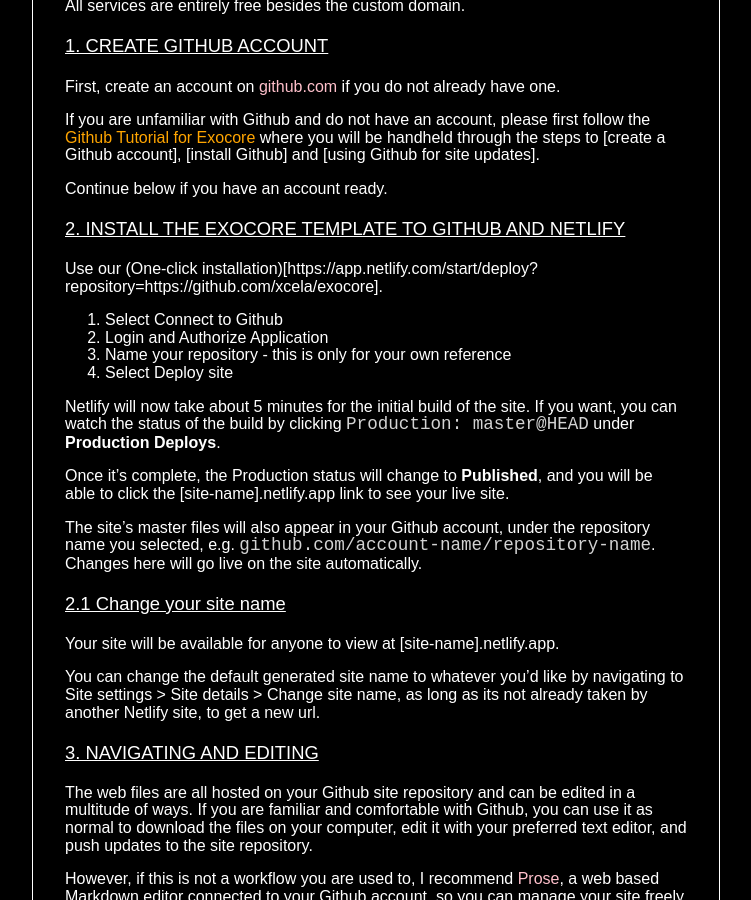
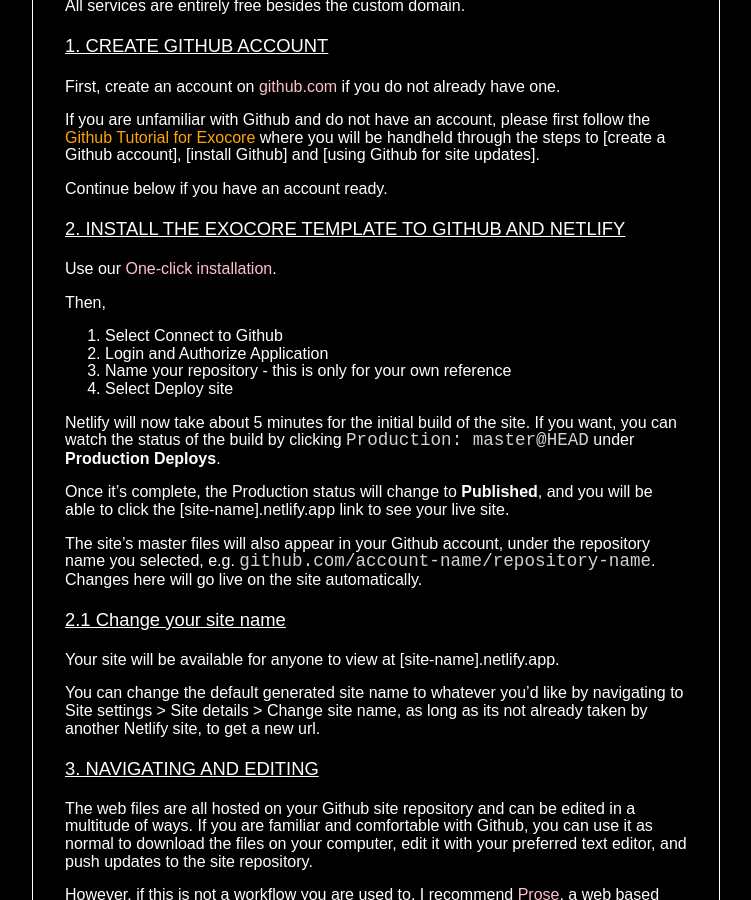
Before and after one commit to xcela/Exocore, a Jekyll site: the page built from _notes/step by step tutorial.md, in a window 1280 px wide and 900 px high, scrolled down 700 px. Shown: the whole window, without its empty margins (264-1015 px from the left). Built offline with Jekyll 4.4.1, drawn with Linux system fonts in a browser that asks for light colours.

Commit message:
Update step by step tutorial.md

```diff
--- a/_notes/step by step tutorial.md
+++ b/_notes/step by step tutorial.md
@@ -32,8 +33,9 @@ Continue below if you have an account ready.
 
 ## 2. Install the Exocore template to GitHub and Netlify
 
-Use our (One-click installation)[https://app.netlify.com/start/deploy?repository=https://github.com/xcela/exocore].
+Use our [One-click installation](https://app.netlify.com/start/deploy?repository=https://github.com/xcela/exocore).
 
+Then,
 1. Select Connect to Github
 2. Login and Authorize Application
 3. Name your repository - this is only for your own reference
```
Also changed, not shown: other parts of _notes/step by step tutorial.md (+1 -0 lines).
